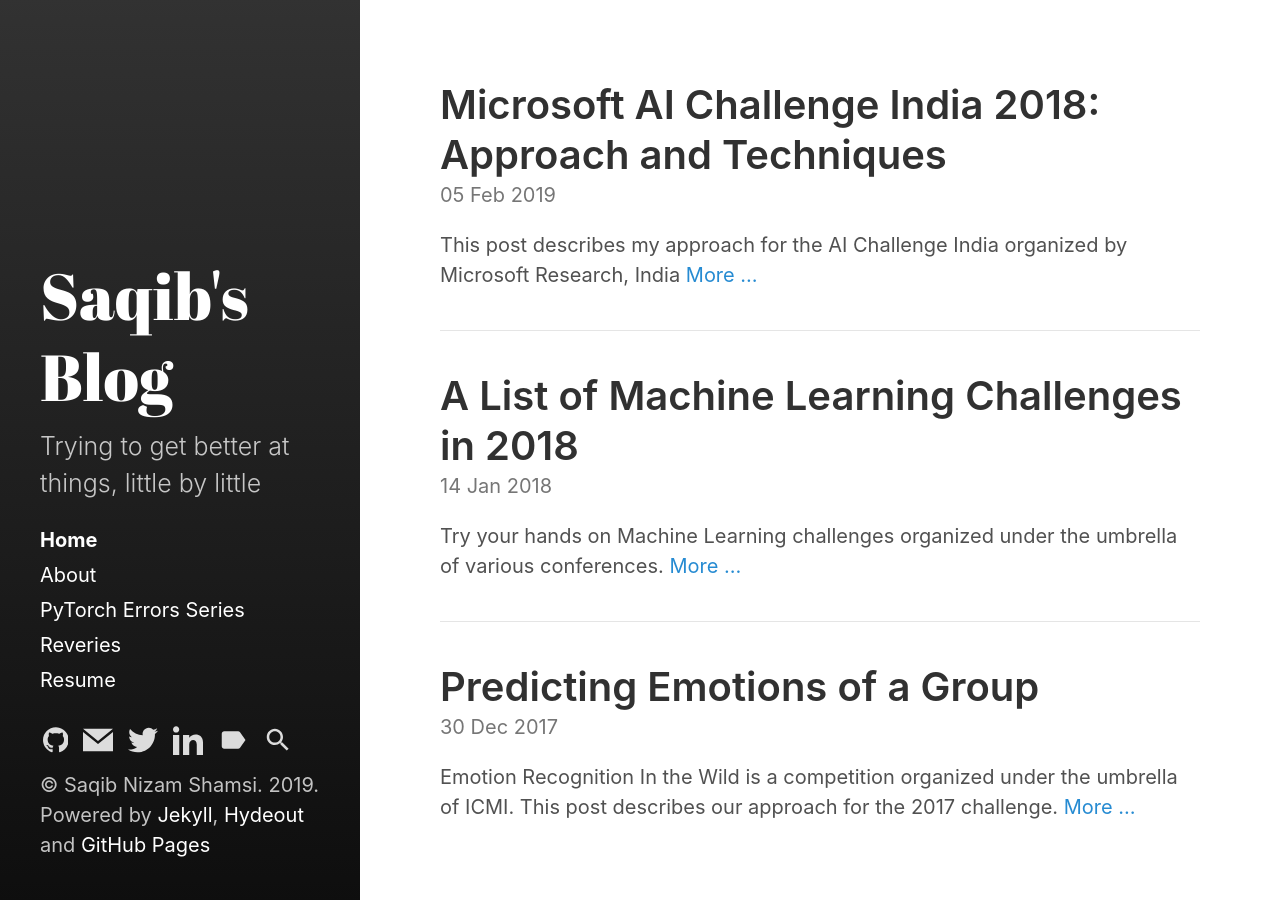
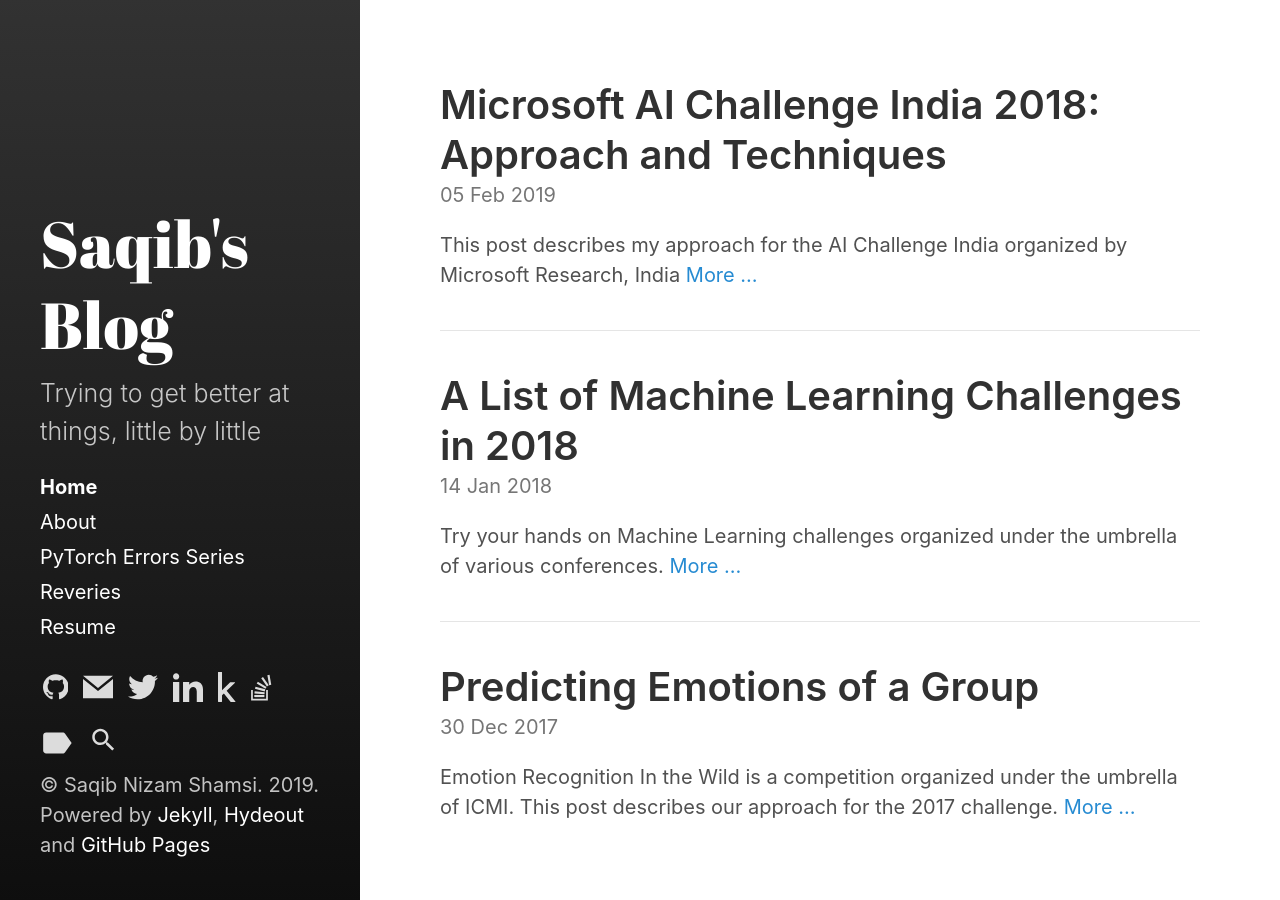
Before and after one commit to saqibns/saqibns.github.io, a Jekyll site: the page built from index.html, in a window 1280 px wide. Built offline with Jekyll 4.4.1, drawn with Linux system fonts in a browser that asks for light colours; the list of posts is cut into pages by our own code.

Commit message:
Added kaggle and stackoverflow profiles

```diff
--- a/_config.yml
+++ b/_config.yml
@@ -67,4 +67,10 @@ email:
 disqus:
   shortname:             saqibns-github-io
 
+kaggle:
+  profile:          https://www.kaggle.com/dranzer
+
+stackoverflow:
+  profile:          https://stackoverflow.com/users/2935155/saqib-shamsi
+
 google_analytics:     UA-111751077-1
--- a/_includes/sidebar-icon-links.html
+++ b/_includes/sidebar-icon-links.html
@@ -30,6 +30,23 @@
       {% include svg/linkedin.svg %}
     </a>
   {% endif %}
+
+  {% if site.kaggle.profile %}
+	<a id="kaggle-link"
+       class="icon" title="Kaggle" aria-label="Kaggle"
+       href="{{ site.kaggle.profile }}">
+      {% include svg/kaggle.svg %}
+    </a>
+  {% endif %}
+
+  {% if site.stackoverflow.profile %}
+	<a id="stackoverflow-link"
+       class="icon" title="Stackoverflow" aria-label="Stackoverflow"
+       href="{{ site.stackoverflow.profile }}">
+      {% include svg/stackoverflow.svg %}
+    </a>
+  {% endif %}
+
   {% assign tags_page = false %}
   {% assign search_page = false %}
   {% for node in site.pages %}
```
Also changed, not shown: _includes/svg/kaggle.svg (added), _includes/svg/search.svg, _includes/svg/stackoverflow.svg (added), _includes/svg/tags.svg.
